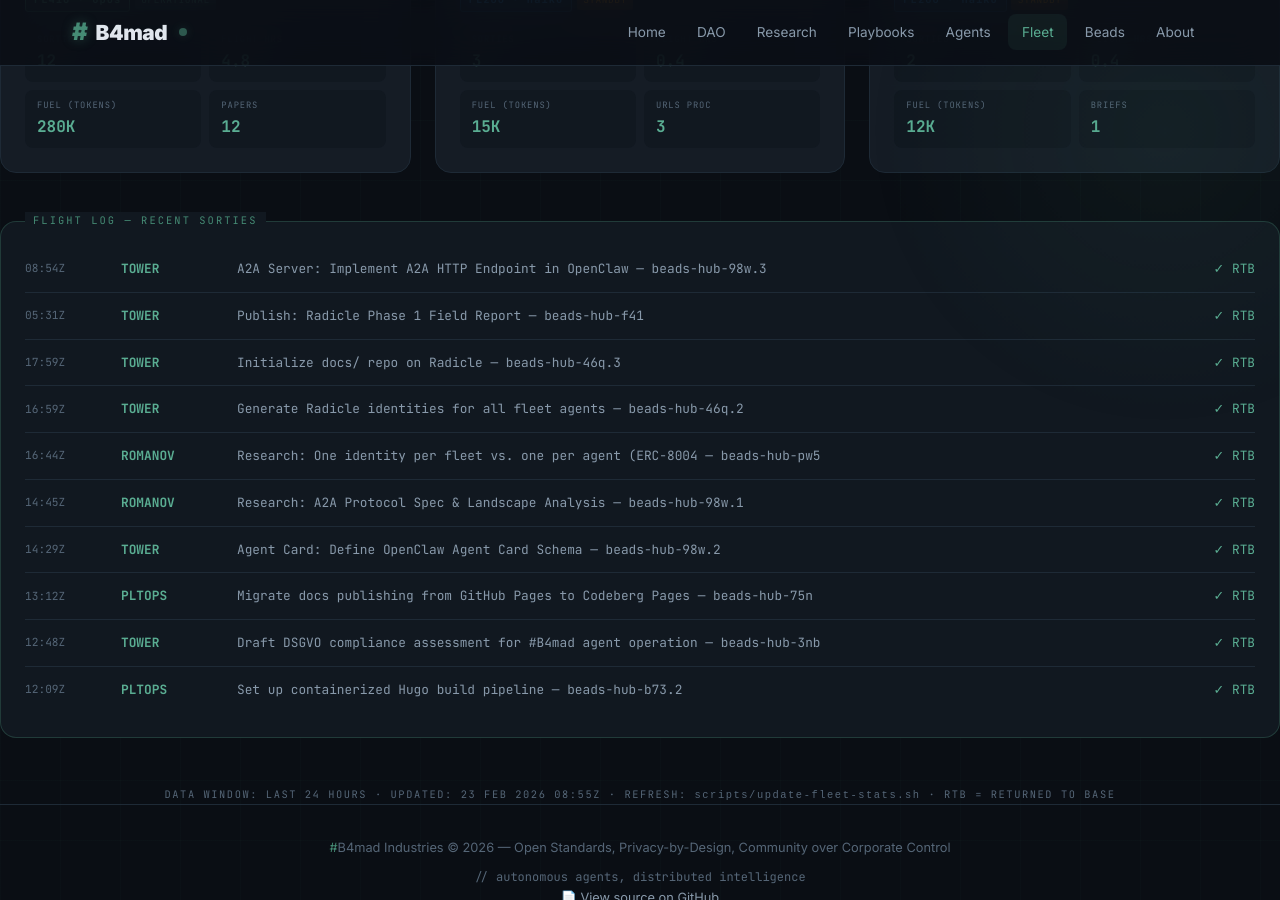
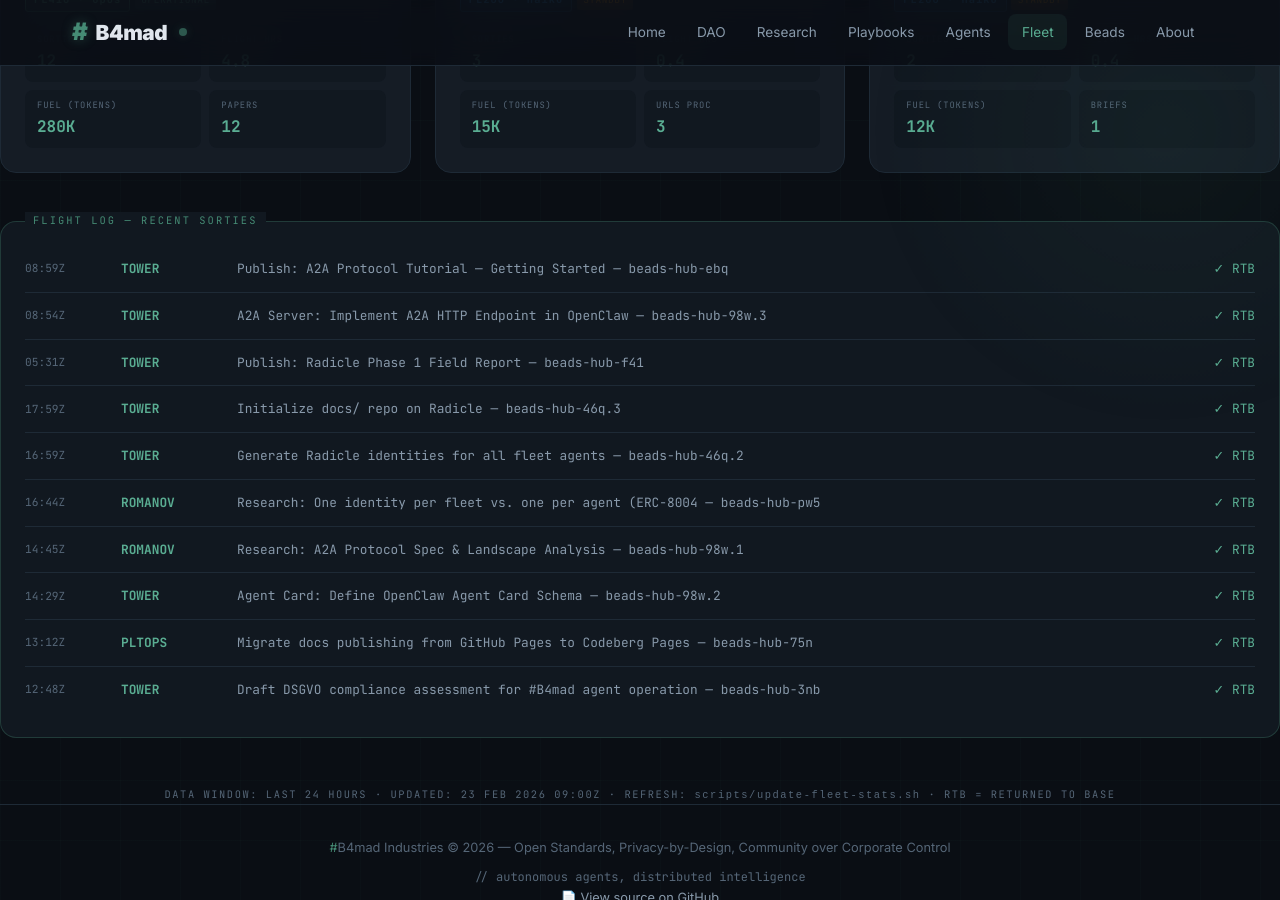
Before and after one commit to brenner-axiom/docs, a Jekyll site: the page built from fleet/index.html, in a window 1280 px wide and 900 px high, scrolled down 806 px. Built offline with Jekyll 4.4.1, drawn with Linux system fonts in a browser that asks for light colours.

Commit message:
fleet: auto-update dashboard stats 2026-02-23T09:00Z

```diff
--- a/fleet/index.html
+++ b/fleet/index.html
@@ -509,6 +509,12 @@ description: "#B4mad Agent Fleet metrics dashboard with aviation theme"
 <!-- Flight Log -->
 <div class="flight-log">
   <div class="log-entry">
+    <span class="log-time">08:59Z</span>
+    <span class="log-callsign">TOWER</span>
+    <span class="log-mission">Publish: A2A Protocol Tutorial — Getting Started — beads-hub-ebq</span>
+    <span class="log-status"><span class="complete">✓ RTB</span></span>
+  </div>
+  <div class="log-entry">
     <span class="log-time">08:54Z</span>
     <span class="log-callsign">TOWER</span>
     <span class="log-mission">A2A Server: Implement A2A HTTP Endpoint in OpenClaw — beads-hub-98w.3</span>
@@ -562,16 +568,10 @@ description: "#B4mad Agent Fleet metrics dashboard with aviation theme"
     <span class="log-mission">Draft DSGVO compliance assessment for #B4mad agent operation — beads-hub-3nb</span>
     <span class="log-status"><span class="complete">✓ RTB</span></span>
   </div>
-  <div class="log-entry">
-    <span class="log-time">12:09Z</span>
-    <span class="log-callsign">PLTOPS</span>
-    <span class="log-mission">Set up containerized Hugo build pipeline — beads-hub-b73.2</span>
-    <span class="log-status"><span class="complete">✓ RTB</span></span>
-  </div>
 </div>
 
 <div style="text-align: center; margin-top: 2rem;">
   <p style="font-family: 'JetBrains Mono', monospace; font-size: 0.65rem; color: var(--text-muted); letter-spacing: 0.15em;">
-    DATA WINDOW: LAST 24 HOURS · UPDATED: 23 FEB 2026 08:55Z ·                                                                                                                                                                                                                                                                                                                                                                                                                                                                                                                                                                                                                                                                                                                                                                                                                                                                                                                 REFRESH: <code>scripts/update-fleet-stats.sh</code> · RTB = RETURNED TO BASE
+    DATA WINDOW: LAST 24 HOURS · UPDATED: 23 FEB 2026 09:00Z ·                                                                                                                                                                                                                                                                                                                                                                                                                                                                                                                                                                                                                                                                                                                                                                                                                                                                                                                  REFRESH: <code>scripts/update-fleet-stats.sh</code> · RTB = RETURNED TO BASE
   </p>
 </div>
```
